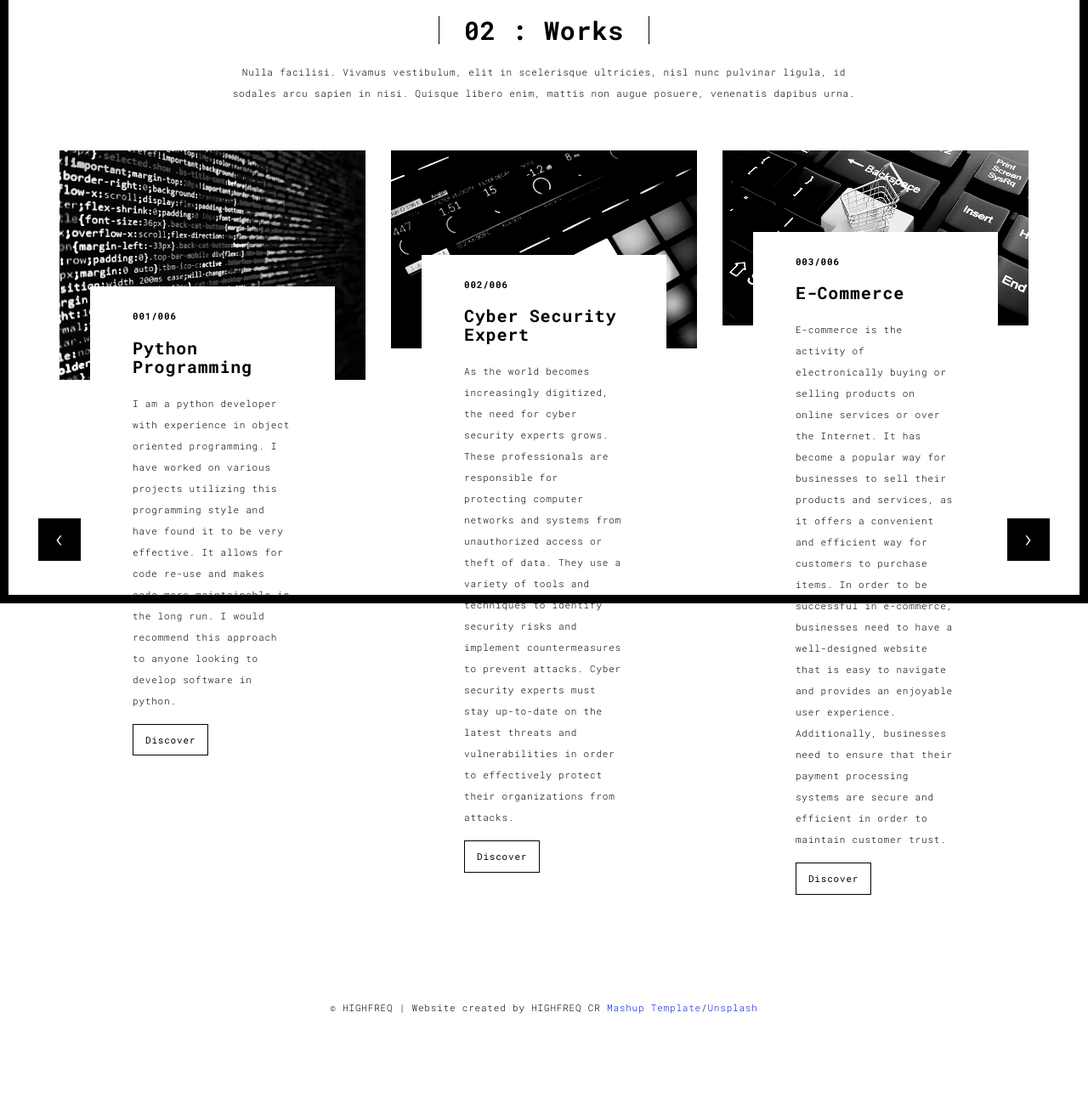
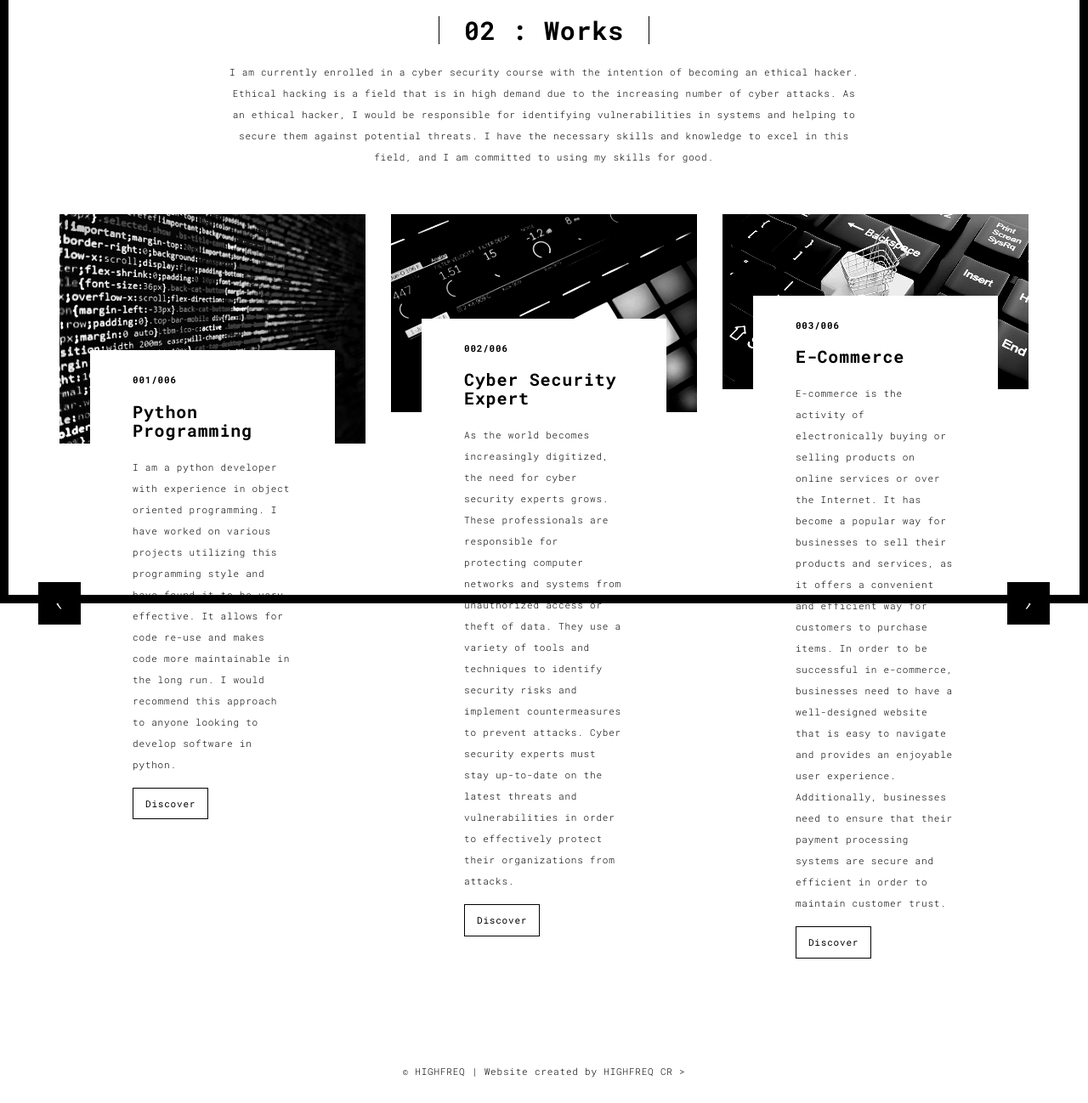
Before and after one commit to Taygeta9/portfo, a Flask app: page /works.html in a window 1280 px wide. Shown: the part 90-1388 px from the top of the page at 85% size. Before the commit the page ends 1283 px from the top, so only its background shows below. Run offline with Flask 2, Linux system fonts and the light colour scheme; some libraries are stand-ins or nearby versions.

Commit message:
actualizacion 3

```diff
--- a/templates/works.html
+++ b/templates/works.html
@@ -67,10 +67,14 @@
             <div class="text-center">
               <h1 class="h2">02 : Works</h1>
               <p>
-                Nulla facilisi. Vivamus vestibulum, elit in scelerisque
-                ultricies, nisl nunc pulvinar ligula, id sodales arcu sapien in
-                nisi. Quisque libero enim, mattis non augue posuere, venenatis
-                dapibus urna.
+                I am currently enrolled in a cyber security course with the
+                intention of becoming an ethical hacker. Ethical hacking is a
+                field that is in high demand due to the increasing number of
+                cyber attacks. As an ethical hacker, I would be responsible for
+                identifying vulnerabilities in systems and helping to secure
+                them against potential threats. I have the necessary skills and
+                knowledge to excel in this field, and I am committed to using my
+                skills for good.
               </p>
             </div>
           </div>
@@ -274,18 +278,7 @@
       <div class="container">
         <div class="row">
           <div class="col-xs-12">
-            <p>
-              © HIGHFREQ | Website created by HIGHFREQ CR
-              <a
-                href="http://www.mashup-template.com/"
-                title="Create website with free html template"
-                >Mashup Template</a
-              >/<a
-                href="https://www.unsplash.com/"
-                title="Beautiful Free Images"
-                >Unsplash</a
-              >
-            </p>
+            <p>© HIGHFREQ | Website created by HIGHFREQ CR ></p>
           </div>
         </div>
       </div>
```
